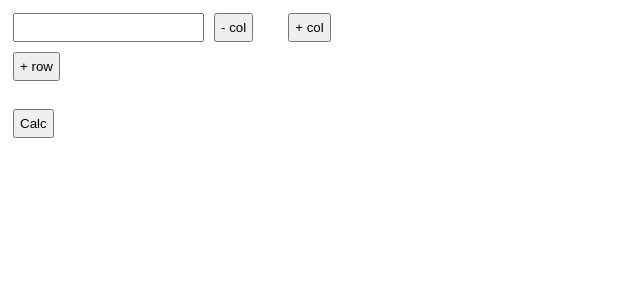
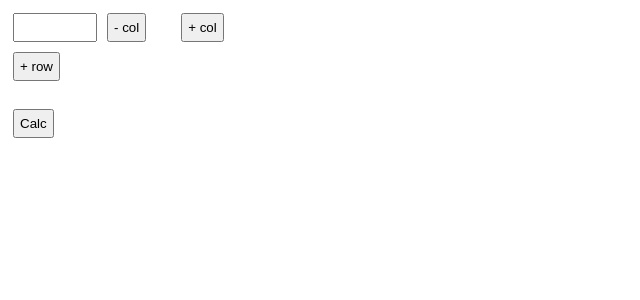
Before and after one commit to david-kiraly/domainpuzzle, a React (Create React App) app: page / in a window 1280 px wide. Shown: the top 300 px of the page, without its empty margins (0-640 px from the left). Built offline with nearby package versions, Linux system fonts and the light colour scheme.

Commit message:
change input width

```diff
--- a/src/index.css
+++ b/src/index.css
@@ -6,3 +6,7 @@ input, button {
 .removeCol {
   margin-right: 30px;
 }
+
+input {
+  width: 70px;
+}
```
